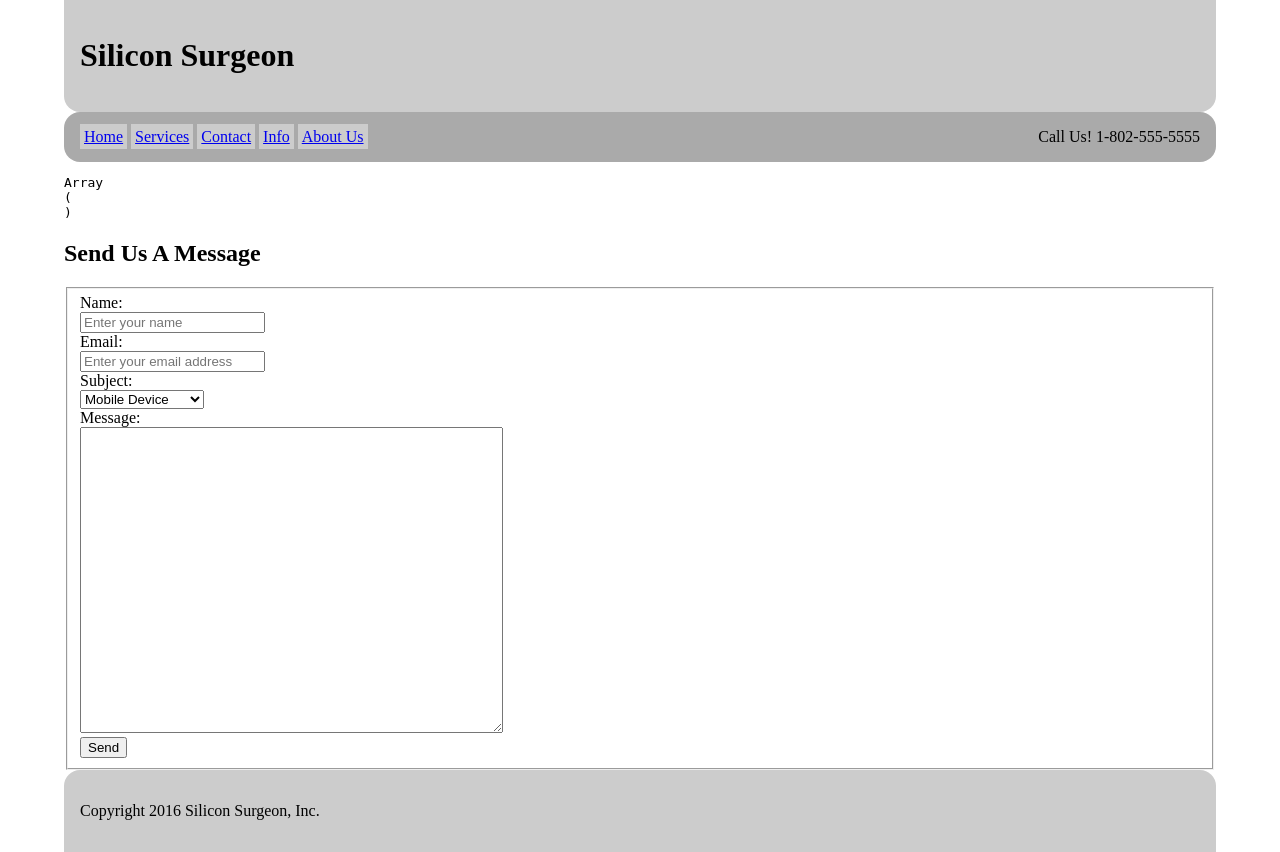
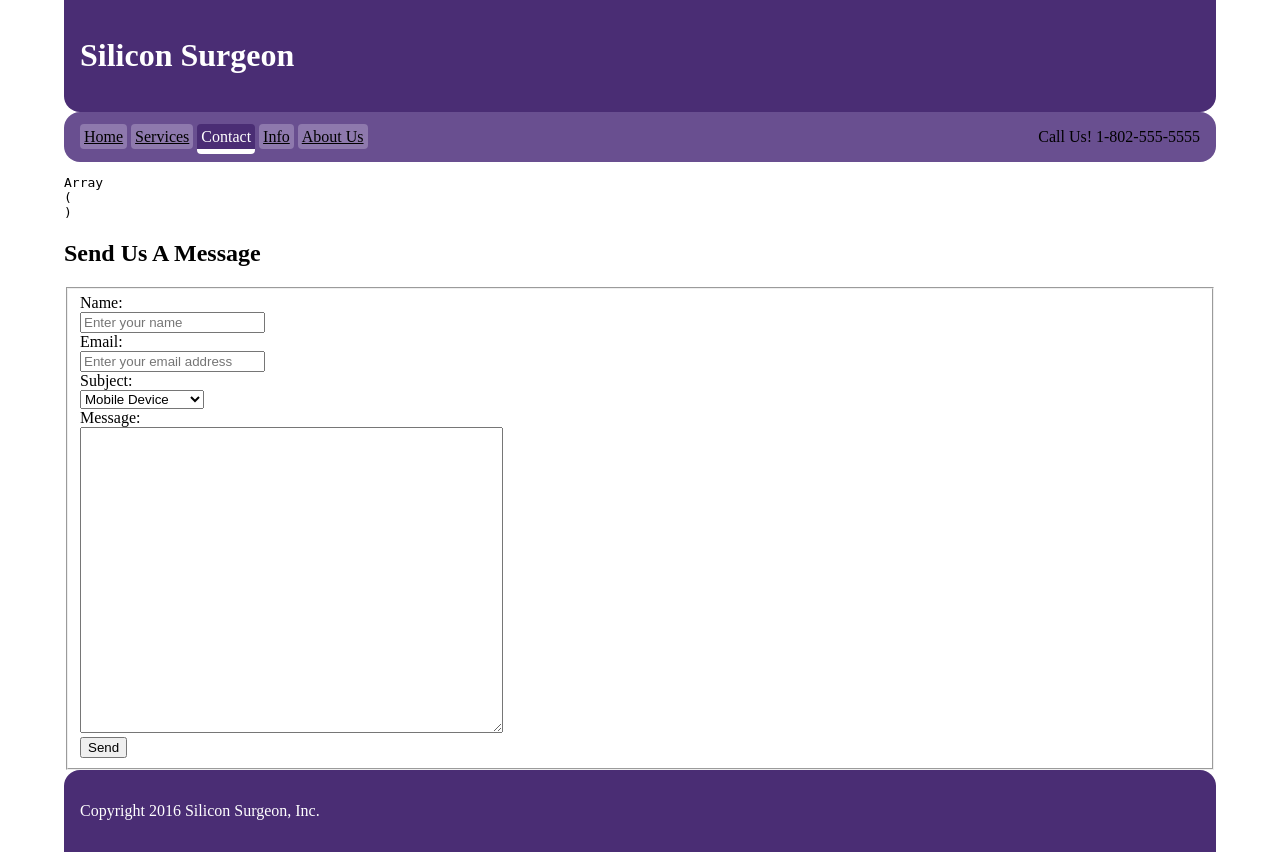
Before and after one commit to flamestormp/siliconsurgeon, a PHP site: page /contact.php in a window 1280 px wide. Run offline with PHP 8.4, Linux system fonts and the light colour scheme.

Commit message:
color update and nice hover effects. for some reason pathinfo only has values on contact.php--will look into soon

```diff
--- a/css/theme.css
+++ b/css/theme.css
@@ -1,8 +1,11 @@
 header,footer {
-    background-color: #CCC;
+    background-color: #4A2D74;
     padding: 1em;
 }
 
+h1#title,p#footer{
+    color:white;
+}
 header {
     border-radius: 0 0 1em 1em;
 }
@@ -13,7 +16,7 @@ footer {
 }
 
 nav {
-    background-color: #AAA;
+    background-color: #694F90;
     border-radius: 1em;
     padding: 1em;
 }
@@ -24,8 +27,17 @@ nav>p {
 }
 
 a.nav{
-    background-color: #CCC;
+    background-color: #8E79AD;
     padding: .25em;
+    border-radius: .25em;
+    color: black;
+}
+
+a.nav:hover,a#activepage{
+    border-bottom: thick solid;
+    text-decoration: none;
+    background-color: #4A2D74;
+    color: white;
 }
 
 body {
--- a/footer.php
+++ b/footer.php
@@ -1,3 +1,3 @@
 <footer>
-    <p>Copyright 2016 Silicon Surgeon, Inc.</p>
+    <p id="footer">Copyright 2016 Silicon Surgeon, Inc.</p>
 </footer>
--- a/top.php
+++ b/top.php
@@ -1,11 +1,49 @@
 <header>
-    <h1>Silicon Surgeon</h1>
+    <h1 id="title">Silicon Surgeon</h1>
 </header>
+<?php $path_parts = pathinfo($phpSelf);
+$debug = false;
+?>
+<?php if ($debug) {
+    print('<pre>');
+    print_r($path_parts);
+    print('</pre>');
+} ?>
 <nav>
-    <a href="index.php" class="nav">Home</a>
-    <a href="services.php" class="nav">Services</a>
-    <a href="contact.php" class="nav">Contact</a>
-    <a href="info.php" class="nav">Info</a>
-    <a href="about.php" class="nav">About Us</a>
+    <a href="index.php" class="nav"
+    <?php
+    if ($path_parts['filename'] == 'index') {
+        print 'id="activepage"';
+    }
+    ?>
+       >Home</a>
+    <a href="services.php" class="nav"
+    <?php
+    if ($path_parts['filename'] == 'services') {
+        print 'id="activepage"';
+    }
+    ?>
+       >Services</a>
+    <a href="contact.php" class="nav"
+    <?php
+    if ($path_parts['filename'] == 'contact') {
+        print 'id="activepage"';
+    }
+    ?>
+       >Contact</a>
+    <a href="info.php" class="nav"
+    <?php
+    if ($path_parts['filename'] == 'info') {
+        print 'id="activepage"';
+    }
+    ?>
+       >Info</a>
+    <a href="about.php" class="nav"
+       <?php
+       if ($path_parts['filename'] == 'about') {
+           print 'id="activepage"';
+       }
+       ?>
+       >About Us</a>
     <p> Call Us! 1-802-555-5555 </p>
 </nav>
```
Lines whose indentation alone changed are shown as unchanged.
